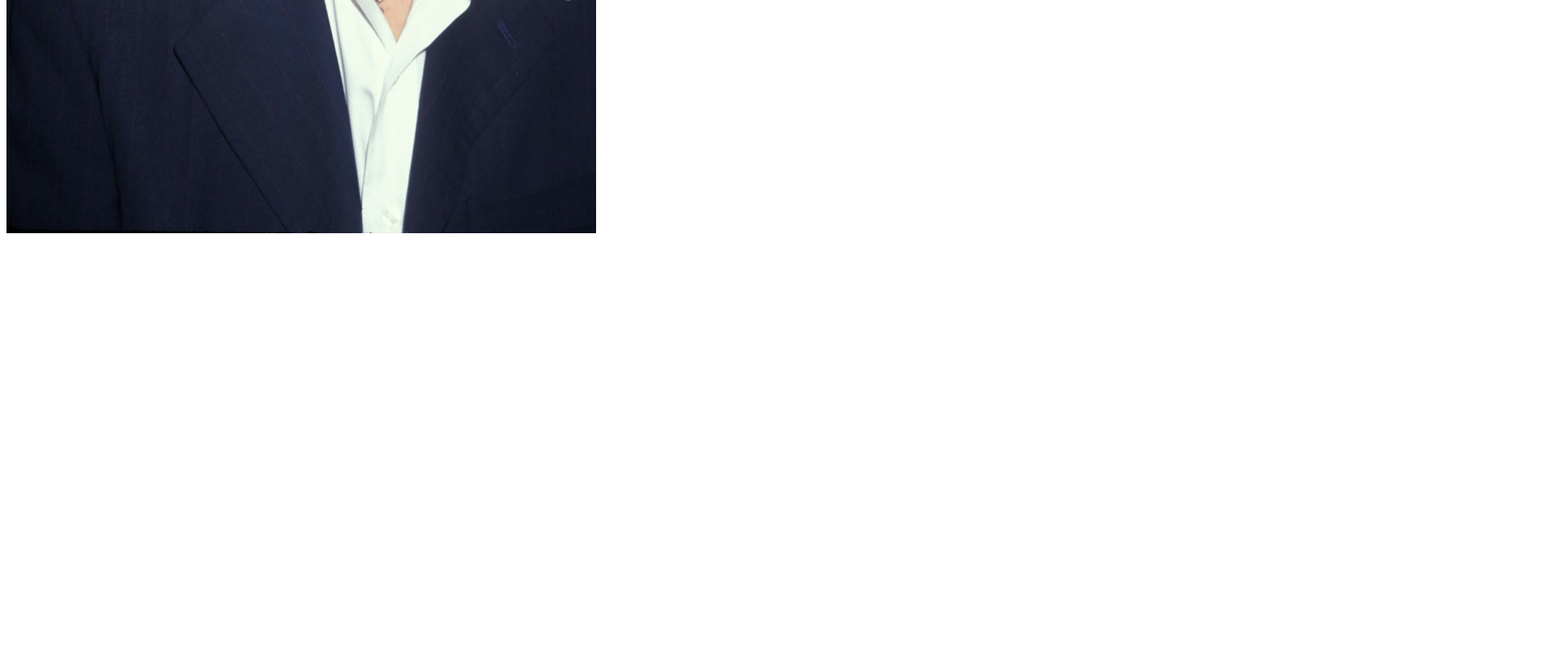
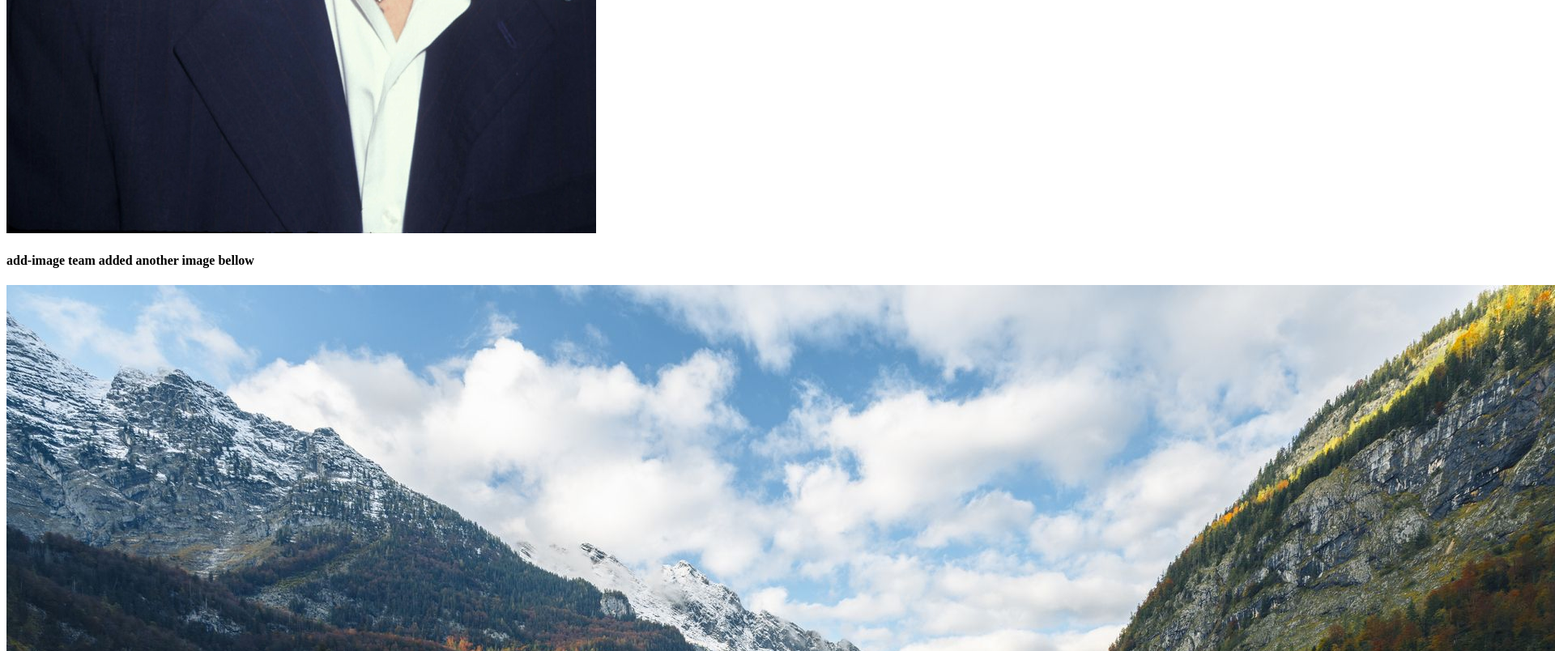
Before and after one commit to haruncsezhsust/my-third-repo, a plain HTML site: page index.html in a window 1280 px wide. Shown: the part 1112-1916 px from the top of the page at 81% size, 1920 px wide, since content can reach past the window. Before the commit the page ends 1412 px from the top, so only its background shows below. Drawn offline with Linux system fonts and the light colour scheme.

Commit message:
add-image added a nature image

```diff
--- a/index.html
+++ b/index.html
@@ -14,6 +14,8 @@
     <h1>Now I'll add som others elements</h1>
     <h3>Please add some images</h3>
     <img src="decap.jpg" alt="">
+    <h4>add-image team added another image bellow</h4>
+    <img src="nature.jpg" alt="">
 
 </body>
 </html>
```
Also changed, not shown: nature.jpg (added).
